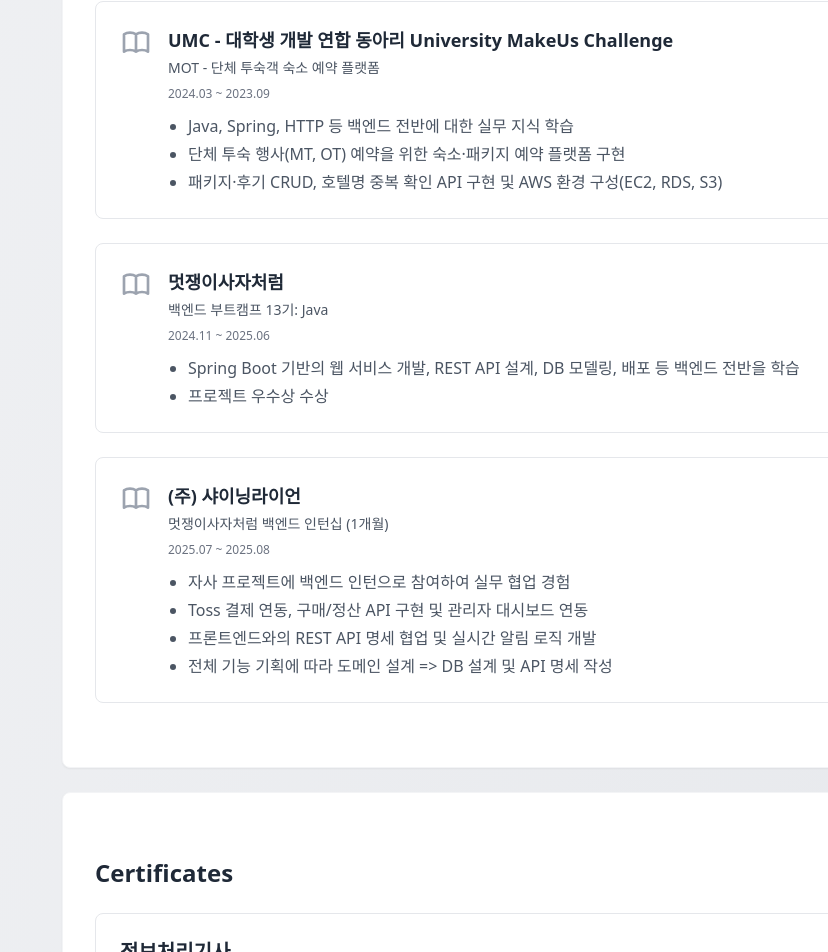
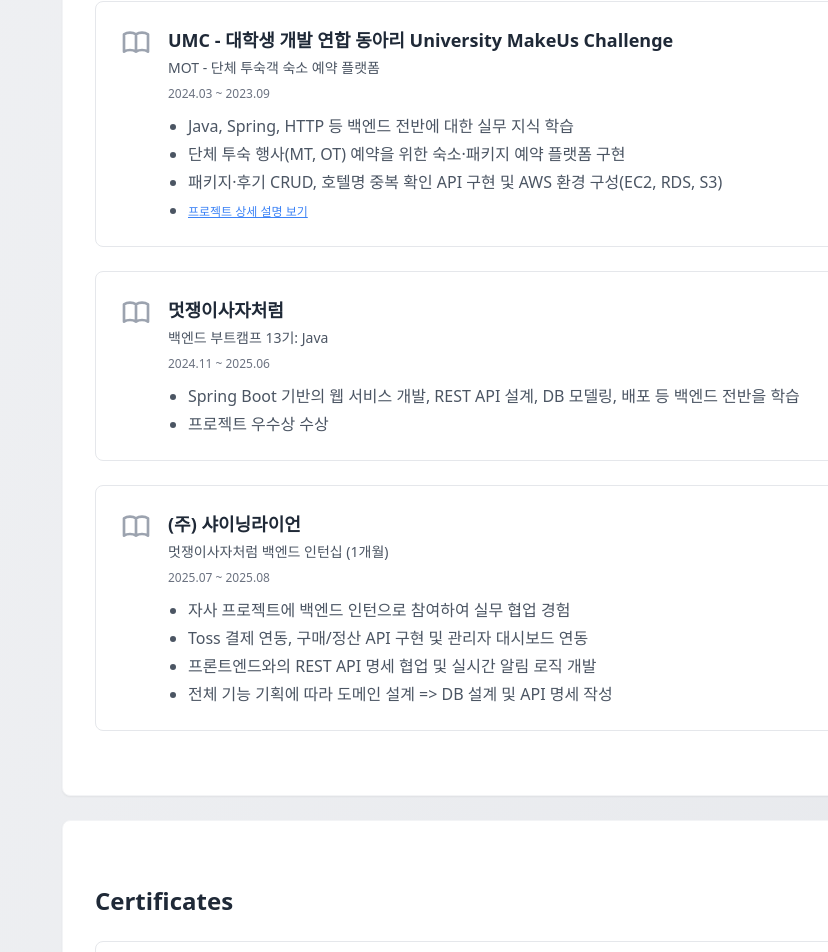
Before and after one commit to treejh/portfolio, a Next.js app: page / in a window 1280 px wide. Shown: the part 1677-2629 px from the top of the page, without its empty margins (452-1280 px from the left). Built offline with nearby package versions, Linux system fonts and the light colour scheme.

Commit message:
프로젝트 설명 추가

```diff
--- a/src/components/Experience.tsx
+++ b/src/components/Experience.tsx
@@ -8,6 +8,14 @@
         "Java, Spring, HTTP 등 백엔드 전반에 대한 실무 지식 학습",
         "단체 투숙 행사(MT, OT) 예약을 위한 숙소·패키지 예약 플랫폼 구현",
         "패키지·후기 CRUD, 호텔명 중복 확인 API 구현 및 AWS 환경 구성(EC2, RDS, S3)",
+        <a
+          href="https://deserted-thought-336.notion.site/a963dc701ffa43ffb418e0d2a1b8829d"
+          target="_blank"
+          rel="noopener noreferrer"
+          className="text-xs text-blue-500 underline hover:text-blue-700"
+        >
+          프로젝트 상세 설명 보기
+        </a>,
       ],
       icon: (
         <svg
```
